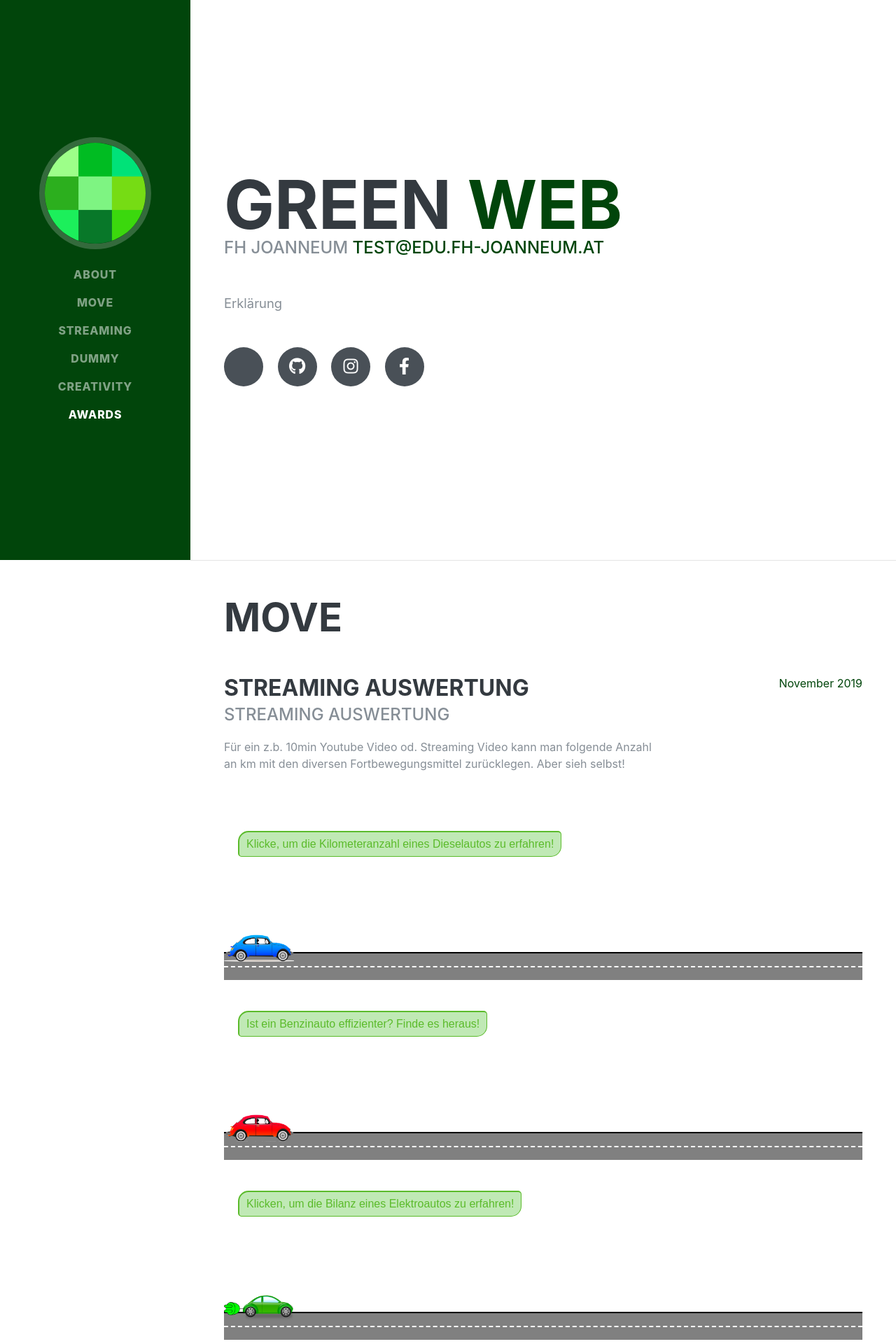
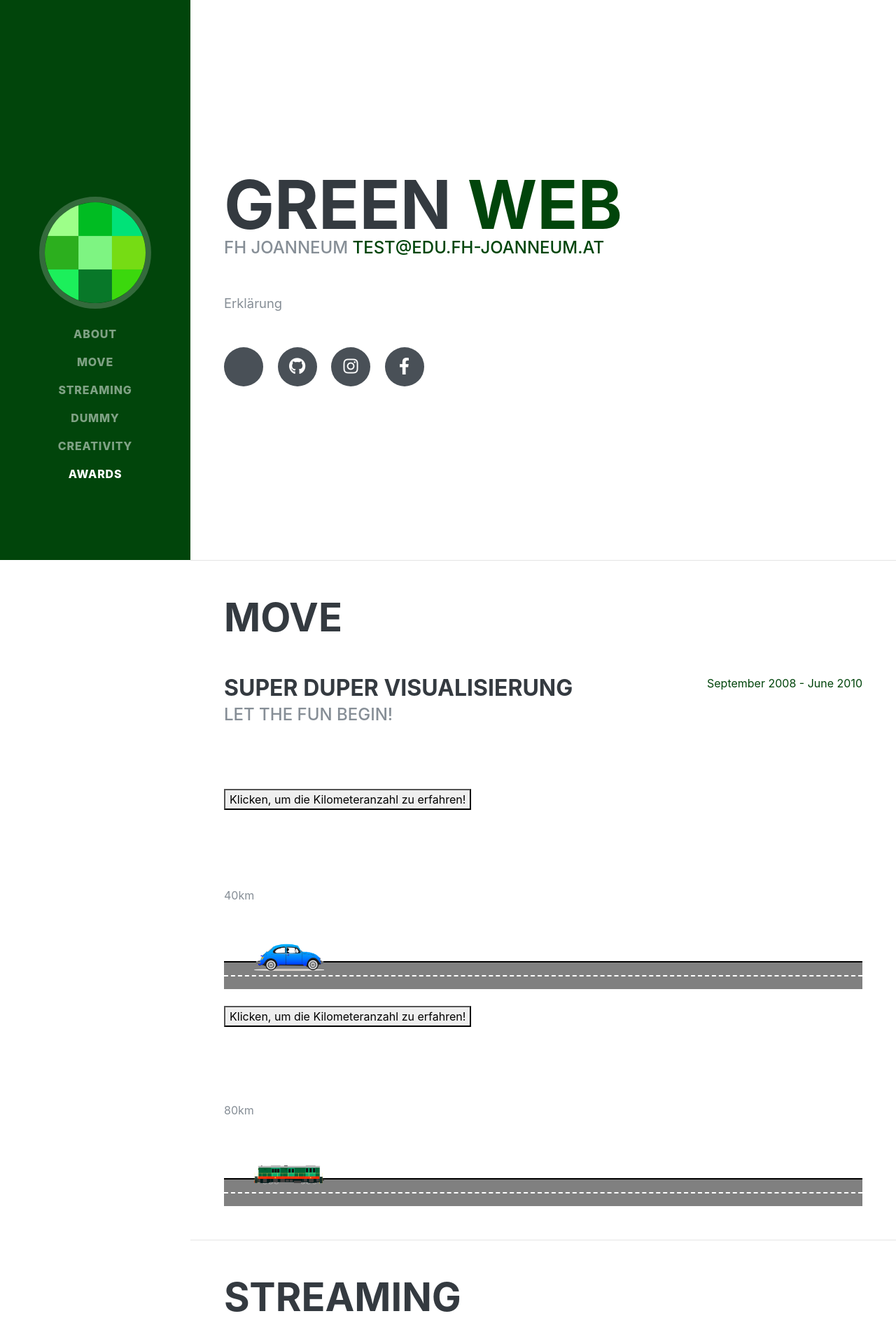
Before and after one commit to anjastadlhofer/greenwebpublic, a PHP site: page / in a window 1280 px wide. Shown: the top 1920 px of the page at 70% size. Run offline with PHP 8.4, Linux system fonts and the light colour scheme; tables that the repository leaves empty or names only in its code hold one stand-in row (values such as "Sample post"); some libraries are stand-ins or nearby versions; some web fonts are replaced.

Commit message:
bilder
bilder

```diff
--- a/Greenweb/css/move.css
+++ b/Greenweb/css/move.css
@@ -1,6 +1,6 @@
 #container {
   width: 100%;
-  height: 100px;
+  height: 200px;
   position: relative;
 
 }
@@ -11,7 +11,7 @@
 }
 
 img {
-    margin-top: 70px;
+    margin-top: 170px;
 }
 
 .rode1, .rode2 {
--- a/Greenweb/index.php
+++ b/Greenweb/index.php
@@ -37,9 +37,9 @@
   <nav class="navbar navbar-expand-lg navbar-dark bg-primary fixed-top" id="sideNav">
     <a class="navbar-brand js-scroll-trigger" href="#page-top">
       <span class="d-block d-lg-none">Green Web</span>
-
-        <img class="img-fluid img-profile rounded-circle mt-0 mb-2" src="img/logo.png" alt="">
-
+      <span class="d-none d-lg-block">
+        <img class="img-fluid img-profile rounded-circle mx-auto mb-2" src="img/logo.png" alt="">
+      </span>
     </a>
     <button class="navbar-toggler" type="button" data-toggle="collapse" data-target="#navbarSupportedContent" aria-controls="navbarSupportedContent" aria-expanded="false" aria-label="Toggle navigation">
       <span class="navbar-toggler-icon"></span>
--- a/Greenweb/move.php
+++ b/Greenweb/move.php
@@ -1,113 +1,57 @@
-<style type="text/css">
-.buttonstart{
-	display:inline-block;
-	margin:20px;
-	text-decoration:none;
-	font-family:Arial;
-	font-size:16px;
-	border:2px solid #5BBB2B;
-	border-bottom:1px solid #5BBB2B;
-	border-right:1px solid #5BBB2B;
-	border-radius:15px 5px;
-	color:#5BBB2B;
-	background-color:#C0E9B5;
-	padding:5px 10px;
-
-}
-.buttonstart:hover{
-	border-color:#4A9824;
-	color:#4A9824;
-	border-radius:5px 15px;
-}
-button:focus
-{outline:0 !important;}
-
-</style>
-
-<hr class="m-0">
+ <hr class="m-0">
     <section class="resume-section p-3 p-lg-5 d-flex justify-content-center" id="move">
       <div class="w-100">
         <h2 class="mb-5">Move</h2>
         <div class="resume-item d-flex flex-column flex-md-row justify-content-between mb-5">
           <div class="resume-content">
-            <h3 class="mb-0">Streaming Auswertung</h3>
-            <div class="subheading mb-3">Streaming Auswertung</div>
-           <p>
 
-              Für ein z.b. 10min Youtube Video od. Streaming Video kann man folgende Anzahl an km mit den diversen Fortbewegungsmittel zurücklegen. Aber sieh selbst!
+            <h3 class="mb-0">Super Duper Visualisierung</h3>
+            <div class="subheading mb-3">Let the fun begin!</div>
+            <p>
 
-            </p>
+              <!-- text -->
+
+              </p>
           </div>
           <div class="resume-date text-md-right">
-            <span class="text-primary">November 2019</span>
+            <span class="text-primary">September 2008 - June 2010</span>
           </div>
         </div>
 
-
-<p><button class="buttonstart" onclick="myMove(40,1,'byShow1')">Klicke, um die Kilometeranzahl eines Dieselautos zu erfahren!</button></p>
+        <br>
+<p><button onclick="myMove(40,1)">Klicken, um die Kilometeranzahl zu erfahren!</button></p>
 <div id ="container">
-<div class ="animate" id="1"><img src="img/carBLUE.png" width="100"><span id="byShow1" style="visibility:hidden;">40km</span></div>
+<div class ="animate" id="1">40km<img src="img/car.png" width="100"></div>
 </div>
 <div class="rode1"></div>
 <div class="rode2"></div>
   <br>
-<p><button class="buttonstart" onclick="myMove(40,2,'byShow2')">Ist ein Benzinauto effizienter? Finde es heraus!</button></p>
+<p><button onclick="myMove(80,2)">Klicken, um die Kilometeranzahl zu erfahren!</button></p>
 <div id ="container">
-<div class ="animate" id="2"><img src="img/carRED.png" width="100"><span id="byShow2" style="visibility:hidden;">40km</span></div>
-</div>
-<div class="rode1"></div>
-<div class="rode2"></div>
-  <br>
-<p><button class="buttonstart" onclick="myMove(70,3,'byShow3')">Klicken, um die Bilanz eines Elektroautos zu erfahren!</button></p>
-<div id ="container">
-<div class ="animate" id="3"><img src="img/electrocar.png" width="100"><span id="byShow3" style="visibility:hidden;">70km</span></div>
-</div>
-<div class="rode1"></div>
-<div class="rode2"></div>
-    <br>
-<p><button class="buttonstart" onclick="myMove(20,4,'byShow4')">Ist der Flugverkehr wirklich so schlimm?</button></p>
-<div id ="container">
-<div class ="animate" id="4"><img src="img/plane.png" width="120"><span id="byShow4" style="visibility:hidden;">20km</span></div>
-</div>
-<div class="rode1"></div>
-<div class="rode2"></div>
-    <br>
-<p><button class="buttonstart" onclick="myMove(80,5,'byShow5')">Klicke, um die Effizienz eines Zuges zu sehen!</button></p>
-<div id ="container">
-<div class ="animate" id="5"><img src="img/train.png" width="130"><span id="byShow5" style="visibility:hidden;">80km</span></div>
-</div>
-<div class="rode1"></div>
-<div class="rode2"></div>
-  <br>
-<p><button class="buttonstart" onclick="myMove(30,6,'byShow6')">Ist der Bus wirklich das umweltverträglichste Fortbewegungsmittel?</button></p>
-<div id ="container">
-<div class ="animate" id="6"><img src="img/bus.png" width="100"><span id="byShow6" style="visibility:hidden;">80km</span></div>
+<div class ="animate" id="2">80km<img src="img/train.png" width="100"></div>
 </div>
 <div class="rode1"></div>
 <div class="rode2"></div>
 
 <script>
-function myMove(fahrlaenge, id, byshow) {
-        document.getElementById(byshow).style.visibility = "hidden";
+function myMove(fahrlaenge, id) {
   var elem = document.getElementById(id);
   var pos = 0;
   var id = setInterval(frame, 40);
   function frame() {
     if (pos == fahrlaenge) {
       clearInterval(id);
-        document.getElementById(byshow).style.visibility = "visible";
     } else {
       pos++;
       //elem.style.top = pos + "px";
       elem.style.left = pos + "%";
-
     }
-
   }
+}
+</script>
 
 
-}
-</script>
+
 
 
       </div>
--- a/Greenweb/streaming.php
+++ b/Greenweb/streaming.php
@@ -4,30 +4,39 @@
         <h2 class="mb-5">Streaming</h2>
         <div class="resume-item d-flex flex-column flex-md-row justify-content-between mb-5">
           <div class="resume-content">
-            <h3 class="mb-0">Plotly - Graph</h3>
-            <div class="subheading mb-3">x-Achse: Zeit <br> y-Achse: kumulative Prozessor Energie in mWh</div>
-            <p>
 
-              <span id="counter"></span>
+
               <form>
   Wähle die Qualität des Streams aus?<br>
-  <input type="radio" name="quality" value="1920" onclick="show1();"/>1920x1080 (HD)<br>
-  <input type="radio" name="quality" value="1280" onclick="show1();"/>1280x720<br>
-  <input type="radio" name="quality" value="640" onclick="show1();"/>640x360<br>
+  <input type="radio" name="quality" value="1920" onclick="show1();"/> 1920x1080 (HD)<br>
+  <input type="radio" name="quality" value="1280" onclick="show1();"/> 1280x720<br>
+  <input type="radio" name="quality" value="640" onclick="show1();"/> 640x360<br>
               </form>
-          <br>
           <br>
         <div id="speed" class="hide" >
                   <form>
           Wähle die Geschwindigkeit des Streams aus?<br>
-  <input type="radio" name="speed1" onclick="_serachF();"/>Fast<br>
-  <input type="radio" name="speed1" onclick="_serachM();"/>Medium<br>
-  <input type="radio" name="speed1" onclick="_serachS();"/>Slow<br>
+  <input type="radio" name="speed1" onclick="_serachF();"/> Fast<br>
+  <input type="radio" name="speed1" onclick="_serachM();"/> Medium<br>
+  <input type="radio" name="speed1" onclick="_serachS();"/> Slow<br>
                       </form>
           </div>
+               <br>
+              <div id="title" class="hide">
+              <h3 class="mb-0"><div id="result"></div></h3>
+                  <div id="result"></div>
+
+                <div id="myDiv1"></div>
+            <img src="img/tree.png" height="420" class="tree">
+                  <br>
+              <span id="counter" class="counter"></span>
+
+            </div>
 
 
-              <div id="1920f">
+
+
+              <div id="1920f" class="hide">
               <?php
 $sql1 = "SELECT (CumulativeProcessorEnergymWh + CumulativeIAEnergymWh + CumulativeDRAMEnergymWh) AS liste FROM servermessung";
 $result1 = mysqli_query ($db_link, $sql1 );
@@ -252,7 +254,42 @@ while( $row = mysqli_fetch_array ( $result3 ) )
     $time[] = $row['zeit'];
 }
 ?>
-<div id="myDiv1"></div>
+<script>
+var latit = <?php echo json_encode($lat); ?>;
+var elapsedTime = <?php echo json_encode($time); ?>;
+var trace1 = {
+  x: elapsedTime,
+  y: latit,
+  mode: 'markers'
+};
+var data = [ trace1];
+var layout = {
+    xaxis: {
+        title: 'Zeit'
+    },
+    yaxis: {
+        title: 'Energieverbrauch in mWh'
+    }
+};
+Plotly.newPlot('myDiv1', data, layout, {showSendToCloud: true});
+</script></div>
+
+
+              <div id="640s" class="hide">
+              <?php
+$sql1 = "SELECT (CumulativeProcessorEnergymWh + CumulativeIAEnergymWh + CumulativeDRAMEnergymWh) AS liste FROM servermessung";
+$result1 = mysqli_query ($db_link, $sql1 );
+while( $row = mysqli_fetch_array ( $result1 ) )
+{
+    $lat[] = $row['liste'];
+}
+$sql3 = "SELECT elapsedTimeSec AS zeit FROM servermessung";
+$result3 = mysqli_query ($db_link, $sql3 );
+while( $row = mysqli_fetch_array ( $result3 ) )
+{
+    $time[] = $row['zeit'];
+}
+?>
 <script>
 var latit = <?php echo json_encode($lat); ?>;
 var elapsedTime = <?php echo json_encode($time); ?>;
@@ -267,41 +304,13 @@ Plotly.newPlot('myDiv1', data, layout, {showSendToCloud: true});
 </script></div>
 
 
-              <div id="640s">
-              <?php
-$sql1 = "SELECT (CumulativeProcessorEnergymWh + CumulativeIAEnergymWh + CumulativeDRAMEnergymWh) AS liste FROM servermessung";
-$result1 = mysqli_query ($db_link, $sql1 );
-while( $row = mysqli_fetch_array ( $result1 ) )
-{
-    $lat[] = $row['liste'];
-}
-$sql3 = "SELECT elapsedTimeSec AS zeit FROM servermessung";
-$result3 = mysqli_query ($db_link, $sql3 );
-while( $row = mysqli_fetch_array ( $result3 ) )
-{
-    $time[] = $row['zeit'];
-}
-?>
-<div id="myDiv1"></div>
-<script>
-var latit = <?php echo json_encode($lat); ?>;
-var elapsedTime = <?php echo json_encode($time); ?>;
-var trace1 = {
-  x: elapsedTime,
-  y: latit,
-  mode: 'markers'
-};
-var data = [ trace1];
-var layout = {};
-Plotly.newPlot('myDiv1', data, layout, {showSendToCloud: true});
-</script></div>
-
-
-              <div id="result"></div>
-
-
 
     <script>
+
+        function show2(){
+            document.getElementById('title').style.display ='block';
+        }
+
         function show1(){
                   document.getElementById('speed').style.display ='block';
                     document.getElementsByName('hide_extra').style.display ='none';
@@ -327,9 +336,12 @@ Plotly.newPlot('myDiv1', data, layout, {showSendToCloud: true});
             for(i = 0; i < ele.length; i++) {
                 if(ele[i].checked)
                 stream = ele[i].value + "f"
+                document.getElementById("result").innerHTML = "Energieverbrauch von einem "+ele[i].value +"p Video mit schneller Geschwindigkeit";
             }
+            show2();
             undo();
             document.getElementById(stream).style.display ='block';
+
 
         }
 
@@ -341,9 +353,12 @@ Plotly.newPlot('myDiv1', data, layout, {showSendToCloud: true});
             for(i = 0; i < ele.length; i++) {
                 if(ele[i].checked)
                 stream = ele[i].value + "m"
+                document.getElementById("result").innerHTML = "Energieverbrauch von einem "+ele[i].value +"p Video mit mittlerer Geschwindigkeit";
             }
+            show2();
             undo();
             document.getElementById(stream).style.display ='block';
+
 
         }
 
@@ -354,9 +369,12 @@ Plotly.newPlot('myDiv1', data, layout, {showSendToCloud: true});
             for(i = 0; i < ele.length; i++) {
                 if(ele[i].checked)
                 stream = ele[i].value + "s"
+                document.getElementById("result").innerHTML = "Energieverbrauch von einem "+ele[i].value +"p Video mit langsamer Geschwindigkeit";
             }
+            show2();
             undo();
             document.getElementById(stream).style.display ='block';
+
 
         }
     </script>
```
Also changed, not shown: other parts of Greenweb/streaming.php (+7 -14 lines), Greenweb/css/resume.min.css (+1 -1 lines), Greenweb/img/car.png (added).
